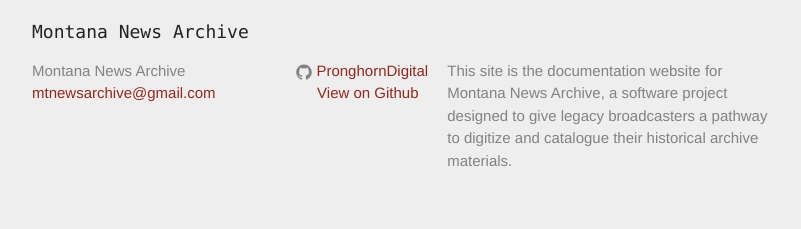
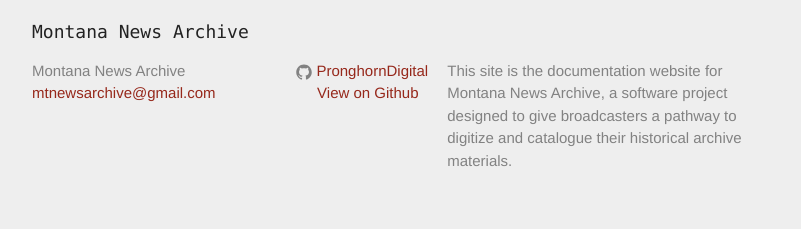
Before and after one commit to PronghornDigital/Montana-News-Archive, a Jekyll site: the page built from index.md, in a window 1280 px wide. Shown: the part 1319-1548 px from the top of the page, without its empty margins (238-1039 px from the left). Built offline with Jekyll 4.4.1, drawn with Linux system fonts in a browser that asks for light colours.

Commit message:
Update _config.yml

```diff
--- a/_config.yml
+++ b/_config.yml
@@ -5,7 +5,7 @@
 email: mtnewsarchive@gmail.com
 description: >
   This site is the documentation website for Montana News Archive,
-  a software project designed to give legacy broadcasters a pathway
+  a software project designed to give broadcasters a pathway
   to digitize and catalogue their historical archive materials.
 url: "http://mtnewsarchive.net"
 github_organization: PronghornDigital
```
